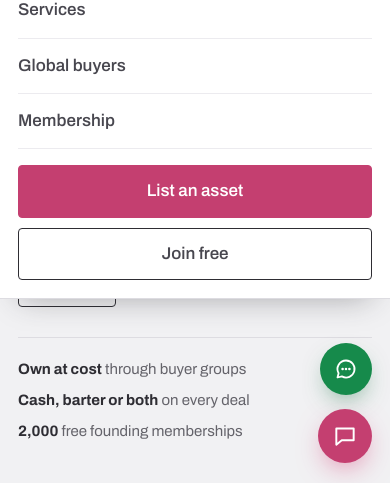
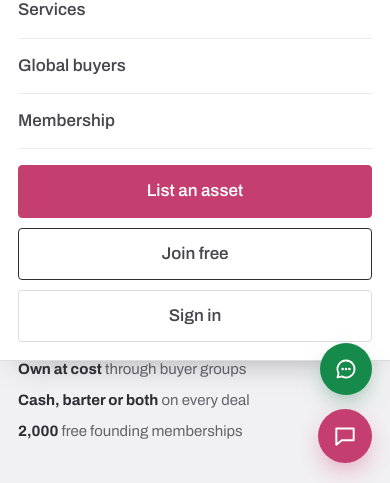
Before and after one commit to n7b44dh2ck-png/daskies-site, a plain HTML site: page index.html in a window 390 px wide. Both pictures are taken after a click on the button 358 px from the left and 90 px from the top of the page. Shown: the part 361-844 px from the top of the page. Drawn offline with Linux system fonts and the light colour scheme.

Commit message:
Add Sign in to the phone menu
Co-Authored-By: Claude Opus 5.5 <noreply@anthropic.com>
Claude-Session: https://claude.ai/code/session_01C2qvWxeyfFER6gULvgxtwk

```diff
--- a/index.html
+++ b/index.html
@@ -415,7 +415,8 @@ html[lang="hi"] body{font-family:"Archivo","Noto Sans Devanagari",system-ui,sans
   .nav.open a[aria-current="true"]{border-bottom-color:var(--line-soft);color:var(--accent-text)}
   .nav.open .nav-join{display:flex;justify-content:center;margin-top:16px;border:1.5px solid var(--ink);border-radius:4px;padding:12px 0}
   .nav.open .nav-list{background:var(--accent);border-color:var(--accent);color:#fff}
-  .nav.open .nav-list+.nav-join{margin-top:10px}
+  .nav.open .nav-list+.nav-join,.nav.open .nav-signin{margin-top:10px}
+  .nav.open .nav-signin{border-color:var(--line)}
 }
 @media (max-width:460px){
   .head-cta{display:none}
@@ -535,6 +536,7 @@ html[lang="hi"] body{font-family:"Archivo","Noto Sans Devanagari",system-ui,sans
       <a href="#membership">Membership</a>
       <a href="post.html?kind=offer" class="nav-join nav-list">List an asset</a>
       <a href="account.html?mode=signup" class="nav-join">Join free</a>
+      <a href="account.html" class="nav-join nav-signin">Sign in</a>
     </nav>
     <button class="menu-btn" id="menuBtn" aria-expanded="false" aria-controls="nav" aria-label="Open menu"><span class="bars"></span></button>
     <div class="head-cta">
```
